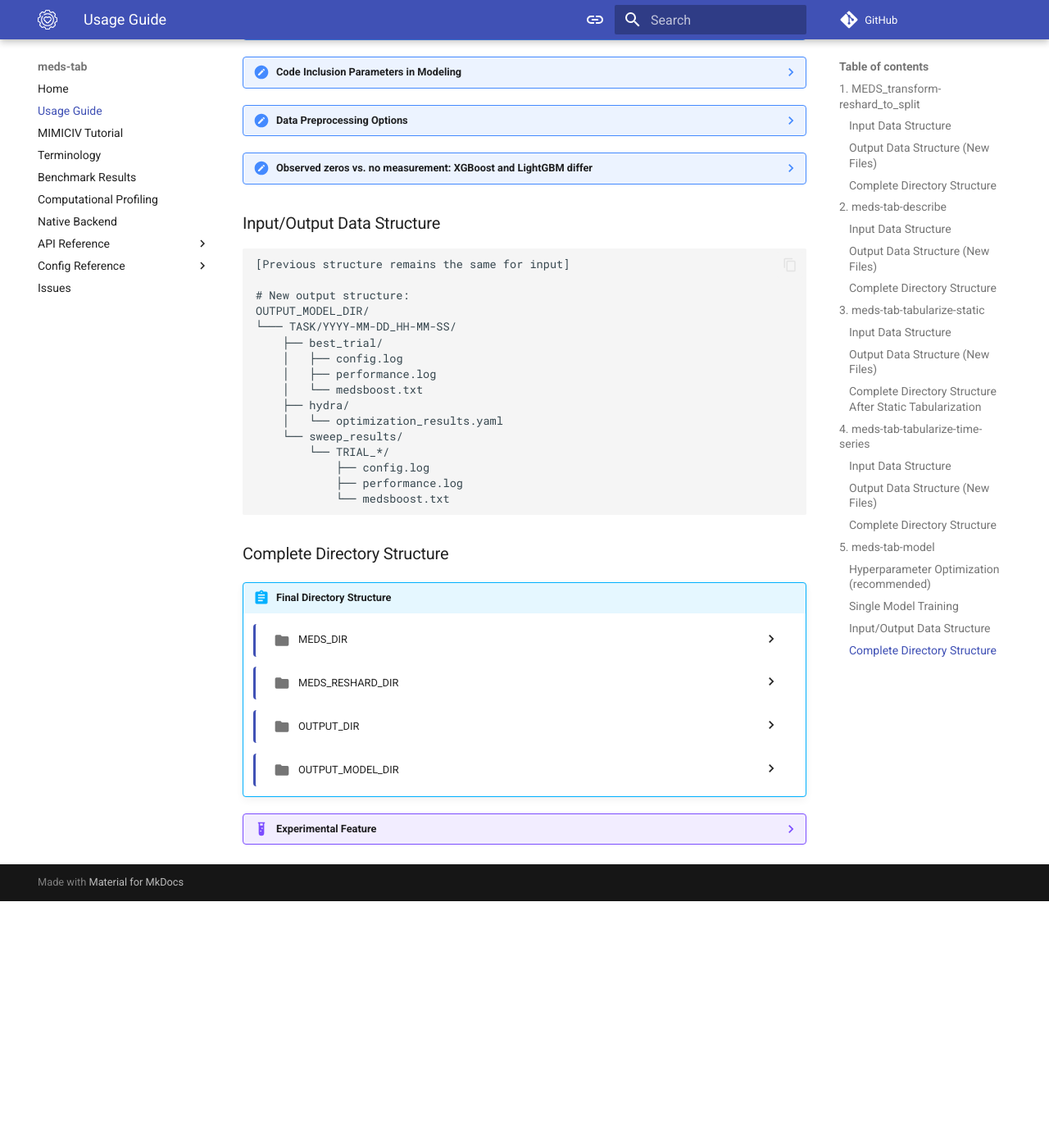
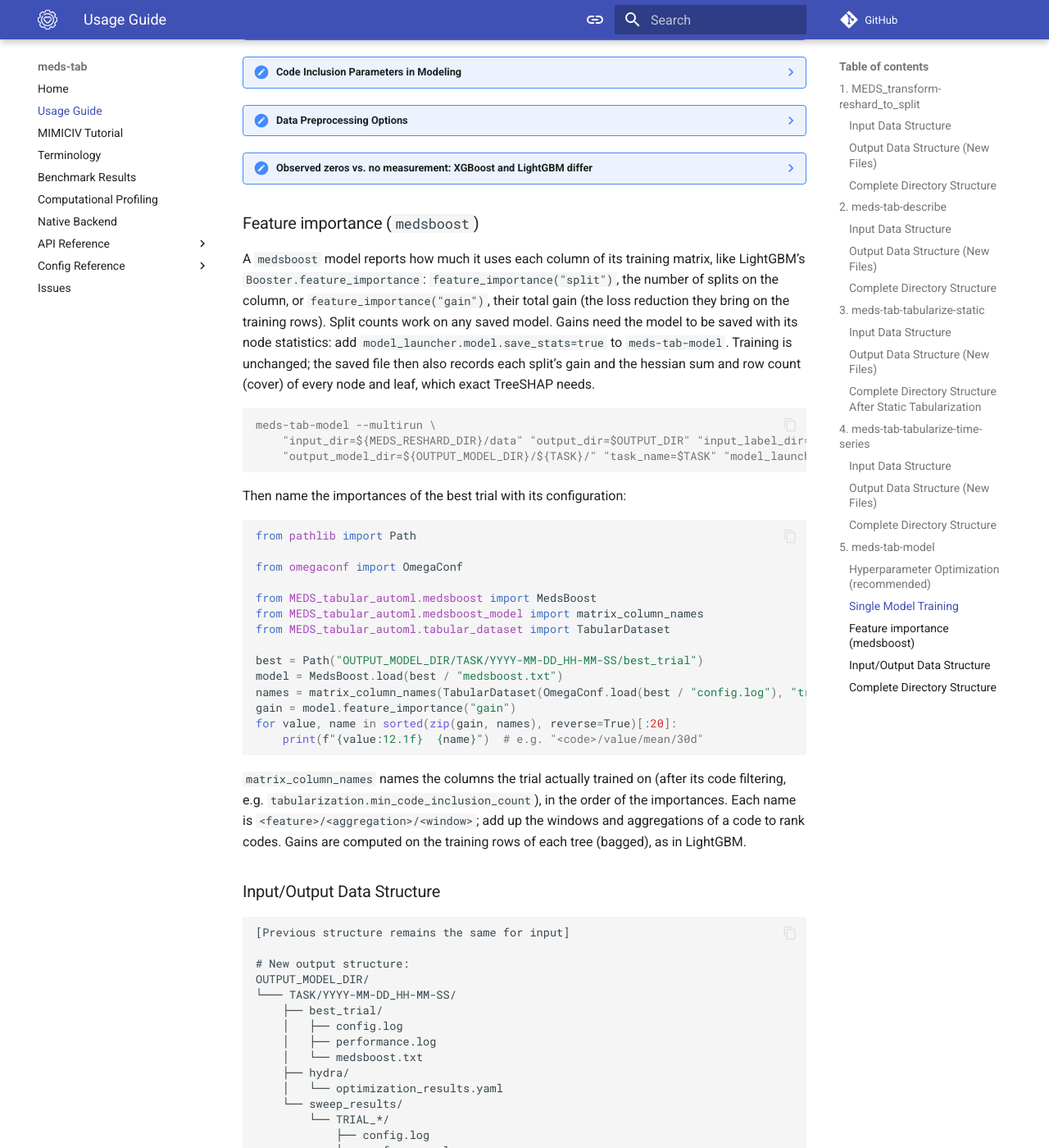
Before and after one commit to mmcdermott/MEDS_Tabular_AutoML, an MkDocs documentation site: the page built from docs/usage_guide.md, in a window 1280 px wide and 1400 px high, scrolled down 9169 px. Shown: the whole window at 82% size. Built offline with MkDocs 1.6.1 and Material for MkDocs 9.7.7, drawn with Linux system fonts in a browser that asks for light colours; comment, search, counter and statistics services are not loaded; before the commit the page ends 10268 px from its top, so only the background shows below that.

Commit message:
medsboost: matrix_column_names, and docs for feature importance and save_stats
- matrix_column_names(dataset) names each column of a model's training matrix
  (after the code masks), in the order of feature_importance; column_slots now
  shares its column walk, unchanged.
- Usage guide: a "Feature importance (medsboost)" section with save_stats and
  the recipe to rank a best trial's features; README and changelog lines.
- Tests: names match the loaded matrix width and slots for several code
  thresholds; the integration test trains medsboost with save_stats and runs
  the documented recipe on the best trial.

Co-Authored-By: Claude Opus 5.5 <noreply@anthropic.com>

````diff
--- a/docs/usage_guide.md
+++ b/docs/usage_guide.md
@@ -567,6 +567,37 @@ below to train a different model.
     the value column alone. Without `value/count`, or for `static/mean` (pair it with `static/present`),
     prefer XGBoost or add an observation indicator if the distinction matters for your task.
 
+### Feature importance (`medsboost`)
+
+A `medsboost` model reports how much it uses each column of its training matrix, like LightGBM's `Booster.feature_importance`: `feature_importance("split")`, the number of splits on the column, or `feature_importance("gain")`, their total gain (the loss reduction they bring on the training rows). Split counts work on any saved model. Gains need the model to be saved with its node statistics: add `model_launcher.model.save_stats=true` to `meds-tab-model`. Training is unchanged; the saved file then also records each split's gain and the hessian sum and row count (cover) of every node and leaf, which exact TreeSHAP needs.
+
+```console
+meds-tab-model --multirun \
+    "input_dir=${MEDS_RESHARD_DIR}/data" "output_dir=$OUTPUT_DIR" "input_label_dir=${TASKS_DIR}/${TASK}/" \
+    "output_model_dir=${OUTPUT_MODEL_DIR}/${TASK}/" "task_name=$TASK" "model_launcher.model.save_stats=true"
+```
+
+Then name the importances of the best trial with its configuration:
+
+```python
+from pathlib import Path
+
+from omegaconf import OmegaConf
+
+from MEDS_tabular_automl.medsboost import MedsBoost
+from MEDS_tabular_automl.medsboost_model import matrix_column_names
+from MEDS_tabular_automl.tabular_dataset import TabularDataset
+
+best = Path("OUTPUT_MODEL_DIR/TASK/YYYY-MM-DD_HH-MM-SS/best_trial")
+model = MedsBoost.load(best / "medsboost.txt")
+names = matrix_column_names(TabularDataset(OmegaConf.load(best / "config.log"), "train"))
+gain = model.feature_importance("gain")
+for value, name in sorted(zip(gain, names), reverse=True)[:20]:
+    print(f"{value:12.1f}  {name}")  # e.g. "<code>/value/mean/30d"
+```
+
+`matrix_column_names` names the columns the trial actually trained on (after its code filtering, e.g. `tabularization.min_code_inclusion_count`), in the order of the importances. Each name is `<feature>/<aggregation>/<window>`; add up the windows and aggregations of a code to rank codes. Gains are computed on the training rows of each tree (bagged), as in LightGBM.
+
 ### Input/Output Data Structure
 
 ```text
````
Also changed, not shown: CHANGELOG.md (+3 -0 lines), README.md (+1 -1 lines), 3 other files.
